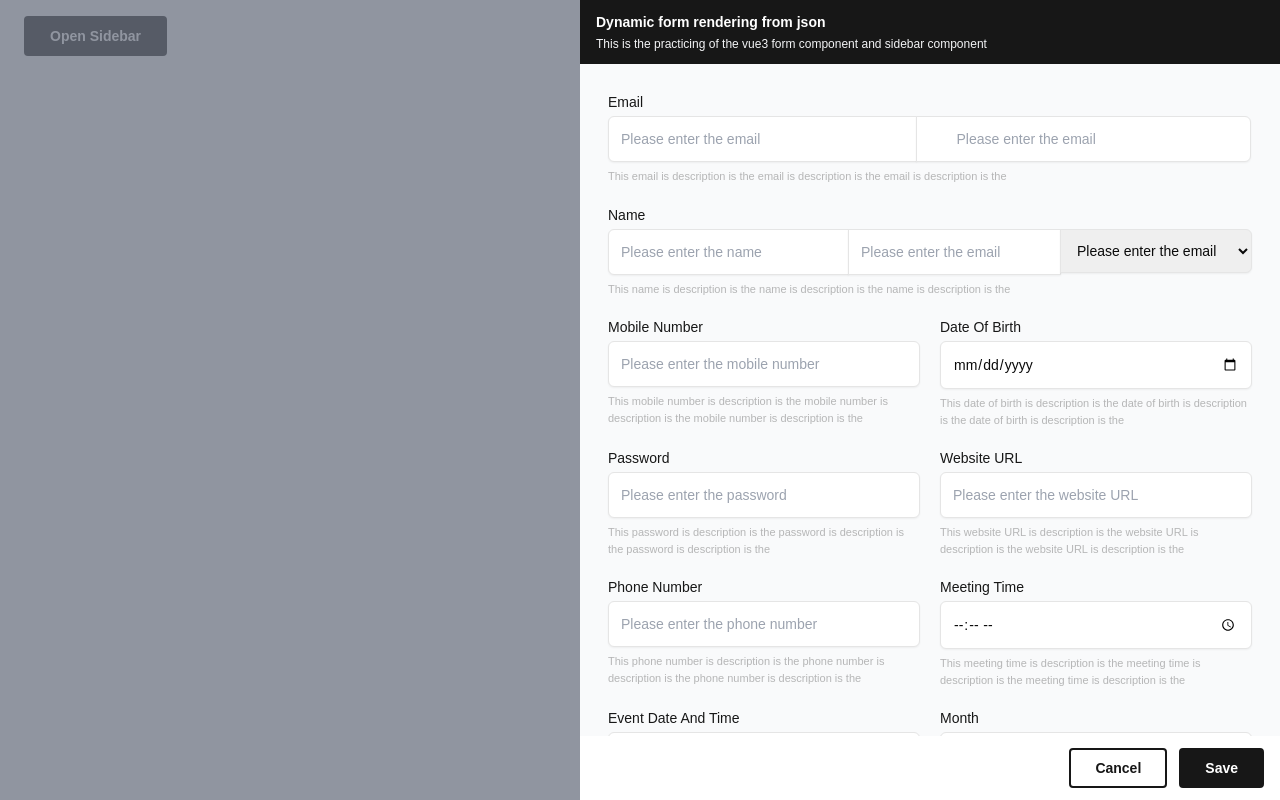
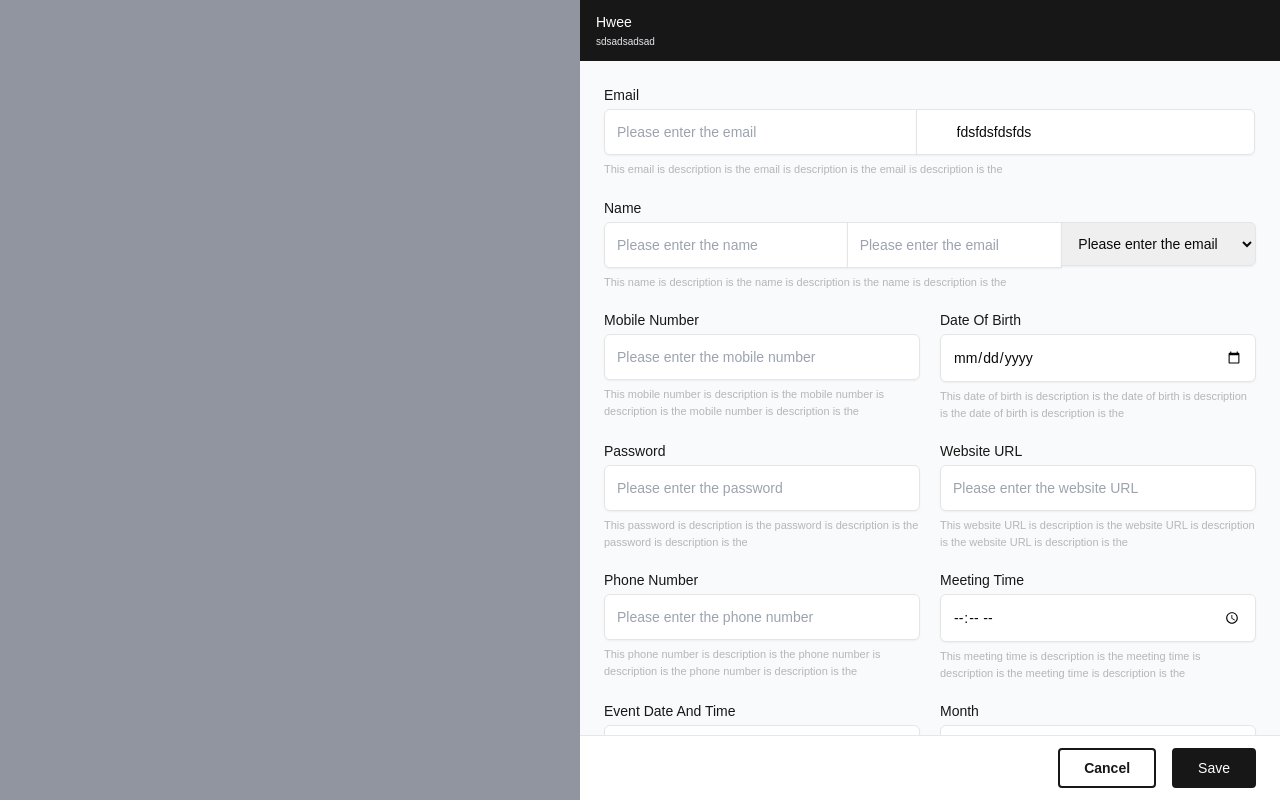
Before and after one commit to phaneendra37/vue-1, a Vue app: page / in a window 1280 px wide. Built offline with nearby package versions, Linux system fonts and the light colour scheme.

Commit message:
Added the form container for the sidebar (#16)

```diff
--- a/public/css/main.css
+++ b/public/css/main.css
@@ -13,7 +13,7 @@ body {
 }
 
 .btn-primary {
-    @apply px-6 py-2 rounded border-2 border-neutral-900 bg-neutral-900 text-white text-sm font-semibold hover:bg-white hover:text-neutral-900 duration-500 transition-all capitalize
+    @apply px-6 py-2 rounded border-2 border-neutral-900 bg-neutral-900 text-white text-sm font-[500] hover:bg-white hover:text-neutral-900 duration-500 transition-all capitalize
 }
 
 .btn-secondary {
--- a/src/App.vue
+++ b/src/App.vue
@@ -1,37 +1,10 @@
 <template>
-  <div class="mt-4 flex items-center gap-3 px-6">
-    <button class="btn-primary" @click="(sidebar = true), (isSidebar = true)">
-      Open Sidebar
-    </button>
-    <div v-if="show">
-      {{ FormJson }}
-    </div>
-    <Canvas
-      :isShow="sidebar"
-      @close="toggleSidebar"
-      :isSidebar="isSidebar"
-      @save="toggleSidebar"
-      bodyClass="p-4 md:p-7 bg-gray-50"
-      size="w-full md:w-[700px]"
-      title="Dynamic form rendering from json"
-      subTitle="This is the practicing of the vue3 form component and sidebar component"
-    >
-      <template #body>
-        <FormContainer :fields="formJson" key="formJson" />
-      </template>
-    </Canvas>
+  <div>
+    <FormSlider :item="prepopulate" />
   </div>
 </template>
 <script setup>
 import { ref } from "vue";
-import Canvas from "@/components/global/SlideOver.vue";
-import FormContainer from "@/components/global/FormContainer.vue";
-import FormJson from "@/json/form.json";
-const sidebar = ref(true);
-const isSidebar = ref(true);
-const toggleSidebar = (data) => {
-  sidebar.value = data;
-};
-const show = ref(false);
-const formJson = ref(FormJson);
+import FormSlider from "@/components/global/FormSlideOver.vue";
+const prepopulate = ref({});
 </script>
--- a/src/components/global/FieldContainer.vue
+++ b/src/components/global/FieldContainer.vue
@@ -2,12 +2,11 @@
   <div :class="item?.fieldClass" class="grow relative">
     <!-- start of textarea field -->
     <textarea
-      v-if="item?.inputType == 'textarea'"
+      v-if="item?.inputType === 'textarea'"
       :placeholder="item?.placeholder"
       :disabled="item?.disabled"
       :id="item?.key"
       :value="item?.value"
-      @input="updateValue(index, $event.target.value)"
       :readonly="item?.readonly"
       :pattern="item?.pattern"
       :autofocus="item?.autofocus"
@@ -25,6 +24,7 @@
       :class="{
         'resize-none ': item?.resize,
       }"
+      @input="updateValue($event.target.value, index, subindex)"
     />
     <!-- end of textarea field -->
 
@@ -34,7 +34,6 @@
       :disabled="item?.disabled"
       :id="item?.key"
       :value="item?.value"
-      @change="updateValue(index, $event.target.value)"
       :readonly="item?.readonly"
       :required="item?.required"
       class="form-input"
@@ -45,6 +44,7 @@
         'resize-none ': item?.resize,
       }"
       :multiple="item?.multiple"
+      @input="updateValue($event.target.value, index, subindex)"
     >
       <!-- start of select options -->
       <template v-if="item?.options && item?.options?.length">
@@ -84,7 +84,6 @@
         :type="item?.type"
         :id="item?.key"
         :value="item?.value"
-        @input="updateValue(index, $event.target.value)"
         :readonly="item?.readonly"
         :pattern="item?.pattern"
         :autofocus="item?.autofocus"
@@ -104,24 +103,37 @@
           '!pl-10': item?.icon && item?.iconPlacement === 'left',
           '!pr-10': item?.icon && item?.iconPlacement === 'right',
         }"
+        @input="updateValue($event.target.value, index, subindex)"
       />
     </template>
     <!-- end of input element -->
   </div>
 </template>
 <script setup>
-import { defineProps, ref } from "vue";
+// Importing necessary Vue features
+import { defineProps, defineEmits } from "vue";
 
-const props = defineProps({
+// Defining props received by the component
+defineProps({
   item: {
     type: Object,
     required: true,
   },
+  index: {
+    type: Number,
+    required: true,
+  },
+  subindex: {
+    type: Number,
+  },
 });
 
-const formFields = ref(props.item);
+// Defining emit function to emit events
+const emit = defineEmits(["update-value"]);
 
-const updateValue = (index, value) => {
-  formFields.value = value;
+// Function to update the value of a field
+const updateValue = (value, index, subindex) => {
+  // Emitting 'update-value' event with the new value
+  emit("update-value", value, index, subindex);
 };
 </script>
--- a/src/components/global/FormContainer.vue
+++ b/src/components/global/FormContainer.vue
@@ -1,4 +1,9 @@
 <template>
+  <form
+    class="overflow-hidden flex flex-col h-full"
+    @submit.prevent="submitForm"
+  >
+    <div class="grow p-6 overflow-auto">
       <div
         v-if="formFields && formFields?.length"
         class="grid gap-5 grid-cols-1 md:grid-cols-12"
@@ -30,9 +35,12 @@
               <!-- start of each input element -->
               <template v-if="item?.group && item?.group?.length">
                 <FieldContainer
-              v-for="input in item?.group"
+                  v-for="(input, subindex) in item?.group"
                   :key="input"
                   :item="input"
+                  :index="index"
+                  :subindex="subindex"
+                  @update-value="updateValue"
                 />
               </template>
               <!-- end of each input element -->
@@ -40,7 +48,11 @@
             <!-- enf of prepend form -->
 
             <!-- start of main form -->
-        <FieldContainer :item="item" />
+            <FieldContainer
+              :item="item"
+              :index="index"
+              @update-value="updateValue"
+            />
             <!-- end of main form -->
 
             <!-- start of the append form -->
@@ -49,9 +61,12 @@
               <template v-if="item?.group && item?.group?.length">
                 <!-- start of each input element -->
                 <FieldContainer
-              v-for="input in item?.group"
+                  v-for="(input, subindex) in item?.group"
                   :key="input"
                   :item="input"
+                  :index="index"
+                  :subindex="subindex"
+                  @update-value="updateValue"
                 ></FieldContainer>
                 <!-- end of each input element -->
               </template>
@@ -70,17 +85,77 @@
           <!-- start of form description -->
         </div>
       </div>
+    </div>
+    <div class="flex border-t py-3 px-6 bg-white justify-end gap-x-4">
+      <!-- start of save button -->
+      <button class="btn-secondary">Cancel</button>
+      <!-- end of save button -->
+      <!-- start of save button -->
+      <button type="submit" class="btn-primary">Save</button>
+      <!-- end of save button -->
+    </div>
+  </form>
 </template>
+<script setup>
+// Importing necessary Vue features
+import { defineProps, onMounted, ref, defineEmits } from "vue";
+import FieldContainer from "./FieldContainer.vue";
 
-<script setup>
-import { defineProps, ref } from "vue";
-import FieldContainer from "./FieldContainer.vue";
+// Defining props received by the component
 const props = defineProps({
   fields: {
     type: Array,
     required: true,
   },
 });
+// Defining emit function to emit events
+const emit = defineEmits(["receive-data"]);
 
+// Creating reactive references for form fields and values
 const formFields = ref(props.fields);
+const formValues = ref({});
+
+// Function to update the value of a form field
+const updateValue = (data, index, subindex) => {
+  // Check if the field is a group field
+  if (subindex || subindex === 0) {
+    // Access the group field and update its value
+    const group = formFields.value[index]?.group;
+    if (group && group.length) {
+      group[subindex].value = data;
+      // Update form values after field value is updated
+      updateObjectValues();
+    }
+  } else {
+    // Update the value of a single field
+    formFields.value[index].value = data;
+    // Update form values after field value is updated
+    updateObjectValues();
+  }
+};
+
+// Function to update form values based on form fields
+const updateObjectValues = () => {
+  // Clear existing form values
+  formValues.value = {};
+  // Iterate through form fields to update form values
+  formFields.value.forEach((item) => {
+    // Set key-value pair for each form field
+    const key = item.key;
+    formValues.value[key] = item.value;
+    // If field is a group field, iterate through its sub-items
+    if (item.group && item.group.length) {
+      item.group.forEach((subItem) => {
+        // Set key-value pair for each sub-item
+        formValues.value[subItem.key] = subItem.value;
+      });
+    }
+  });
+};
+const submitForm = () => {
+  emit("receive-data", formValues);
+};
+
+// Call updateObjectValues function once the component is mounted
+onMounted(updateObjectValues);
 </script>
--- /dev/null
+++ b/src/components/global/FormSlideOver.vue
@@ -0,0 +1,51 @@
+<template>
+  <Canvas v-bind="FormJson?.sidebar" :isShow="sidebar" @close="closeSidebar">
+    <template #body>
+      <!-- form container -->
+      <FormContainer :fields="formJson" @receive-data="updateData" />
+    </template>
+  </Canvas>
+</template>
+<script setup>
+import { ref, onMounted, defineProps, defineEmits } from "vue";
+import Canvas from "./SlideOver.vue";
+import FormContainer from "./FormContainer.vue";
+import FormJson from "@/json/form.json";
+
+const props = defineProps({
+  item: {
+    type: Object,
+  },
+});
+const emit = defineEmits(["close"]);
+// to show and hide the sidebar
+const sidebar = ref(true);
+const formValues = ref({});
+
+// getting the fields from json
+const formJson = ref(FormJson?.fields);
+
+const updateData = (data) => {
+  formValues.value = data;
+  closeSidebar();
+};
+
+const PopulateData = () => {
+  if (props.item && Object.keys(props.item)?.length) {
+    // Iterate over each object in the formJson array
+    formJson.value.forEach((obj) => {
+      obj.value = props.item[obj?.key];
+      if (obj?.group && obj?.group?.length) {
+        obj.group.forEach((subKey) => {
+          subKey.value = props.item[subKey?.key];
+        });
+      }
+    });
+  }
+};
+const closeSidebar = () => {
+  sidebar.value = false;
+  emit("close");
+};
+onMounted(PopulateData);
+</script>
--- a/src/components/global/SlideOver.vue
+++ b/src/components/global/SlideOver.vue
@@ -103,10 +103,10 @@
                 <!-- start of the header content  -->
                 <div v-if="isHeader" :class="headerClass">
                   <slot name="header">
-                    <h3 class="font-[700] text-sm text-white mb-1">
+                    <h3 class="font-[500] text-sm text-white mb-0.5">
                       {{ title }}
                     </h3>
-                    <p class="text-xs text-gray-100">{{ subTitle }}</p>
+                    <p class="text-[10px] text-gray-200">{{ subTitle }}</p>
                   </slot>
                 </div>
                 <!-- end of the header content -->
--- a/src/json/form.json
+++ b/src/json/form.json
@@ -1,8 +1,17 @@
-[
+{
+    "sidebar": {
+        "title": "Hwee",
+        "subTitle": "sdsadsadsad",
+        "bodyClass": "p-0 bg-gray-50",
+        "size": "w-full md:w-[700px]",
+        "isSidebar": true,
+        "isFooter": false
+    },
+    "fields": [
         {
             "inputType": "input",
             "label": "Email",
-        "key": "email1",
+            "key": "kumar",
             "description": "This email is description is the email is description is the email is description is the",
             "class": "",
             "type": "email",
@@ -11,7 +20,7 @@
             "pattern": "^[^\\s@]+@[^\\s@]+\\.[^\\s@]+$",
             "gridClass": "col-span-12",
             "disabled": false,
-        "value": "",
+            "value": "fdsfdsfdsfds",
             "icon": "bi bi-envelope-fill",
             "iconPlacement": "left",
             "groupType": "prepend",
@@ -19,7 +28,7 @@
                 {
                     "inputType": "input",
                     "label": "Email",
-                "key": "email2",
+                    "key": "phane",
                     "description": "This email is description is the email is description is the email is description is the",
                     "class": "",
                     "type": "email",
@@ -288,3 +297,4 @@
             "cols": 4
         }
     ]
+}
```
Lines whose indentation alone changed are shown as unchanged.
